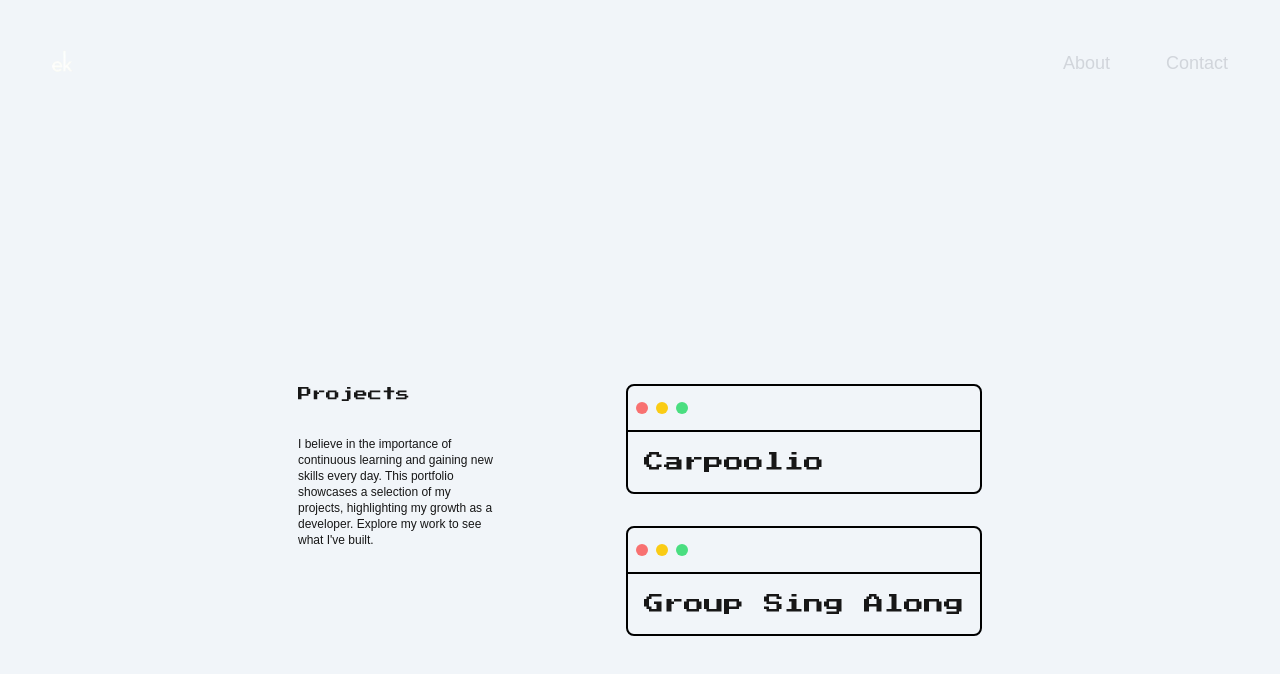
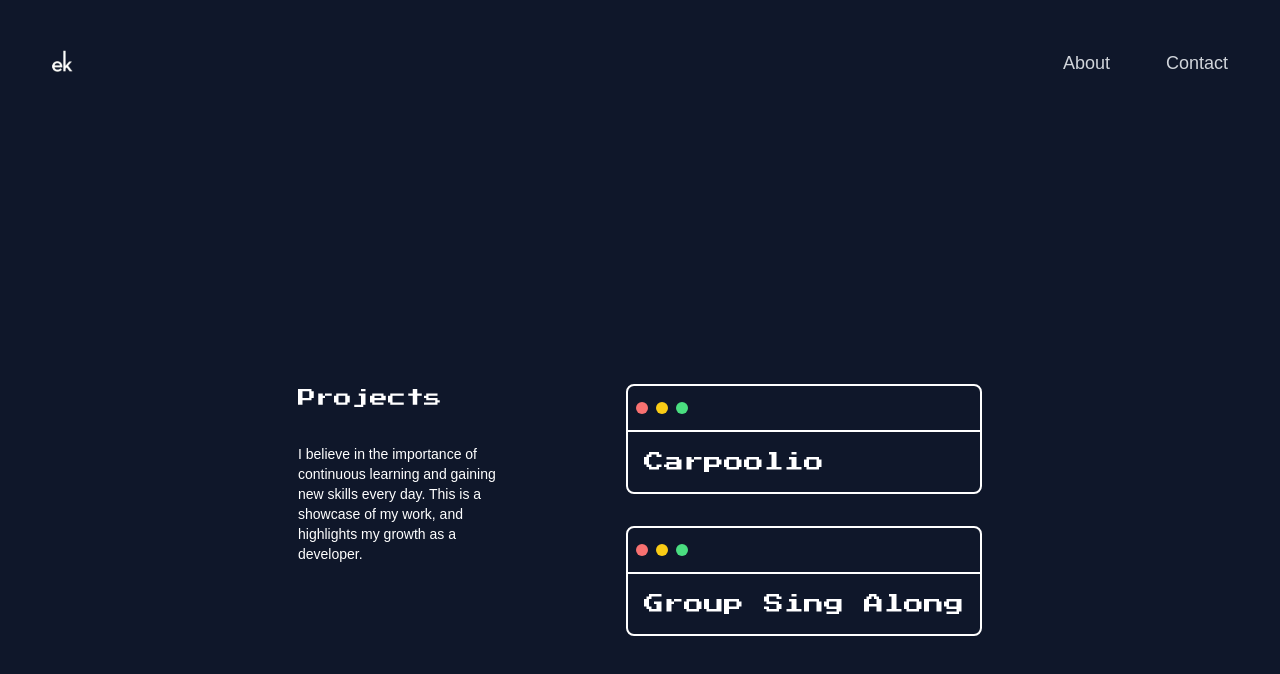
Before and after one commit to ernkerr/dev-portfolio, a Next.js app: page /projects in a window 1280 px wide. Shown: the top 674 px of the page. Built offline with nearby package versions, Linux system fonts and the light colour scheme.

Commit message:
about page

```diff
--- a/src/app/contact/page.tsx
+++ b/src/app/contact/page.tsx
@@ -1,28 +1,31 @@
 "use client";
 
 // import CurrentlyReading from "@/components/CurrentlyReading";
-import DarkModeToggle from "@/components/DarkModeToggle";
-import { poiretOne } from "../../../public/fonts/fonts";
+import NavBar from "@/components/NavBar";
+
+import { pressStart } from "../../../public/fonts/fonts";
 
 export default function About() {
   return (
-    <div className="min-h-screen bg-slate-100 text-white dark:bg-slate-900">
+    <div className="min-h-screen bg-slate-900 text-white">
+      <NavBar />
       <h1
-        className={`${poiretOne.className} text-md flex items-center justify-start p-2 font-medium sm:p-3 md:p-6 md:text-lg lg:p-8 lg:text-4xl`}
+        className={`${pressStart.className} text-md flex items-center justify-start p-8 pt-16 font-medium sm:p-16`}
       >
-        Hello.
+        Let&apos;s build something together.
       </h1>
-      <h2>
-        Need a beautiful, well-structures website? Want to collaborate on a
-        project together? Get in touch!
+      <h2 className="text-md p-2 pl-8 font-medium sm:pl-16 sm:pt-3 md:pt-6 lg:pt-8">
+        Reach out if you&apos;re looking for a <br /> developer, have a
+        question, or just want to connect
       </h2>
-      <h3>
-        Email: <a href={"/contact"}>erin.kerr17@gmail.com</a>
-        <br />
-        On the internet: LinkedIn / Twitter / Github
+      <h3 className="text-md mb-8 pl-8 pt-2 sm:pl-16 sm:pt-3 md:pt-6 lg:pt-8">
+        <a
+          href="mailto:hello@erinkerr.me"
+          className="mb-4 underline underline-offset-8"
+        >
+          hello@erinkerr.me
+        </a>
       </h3>
-
-      <DarkModeToggle />
     </div>
   );
 }
--- a/src/app/projects/page.tsx
+++ b/src/app/projects/page.tsx
@@ -6,20 +6,19 @@ import NavBar from "@/components/NavBar";
 
 export default function Projects() {
   return (
-    <div className="min-h-screen w-full bg-slate-100 dark:bg-slate-900 dark:text-white">
+    <div className="min-h-screen w-full bg-slate-900 text-white">
       <NavBar />
       <div className="flex flex-row justify-around">
         <div className="flex min-h-screen items-center justify-center">
           <div className="flex flex-col md:flex-row">
             <div className="flex flex-col items-start justify-start gap-8 p-16">
-              <h1 className={`${pressStart.className} text-sm font-medium`}>
+              <h1 className={`${pressStart.className} text-lg font-medium`}>
                 Projects
               </h1>
-              <p className="max-w-[200px] break-words text-xs">
+              <p className="max-w-[200px] break-words text-sm">
                 I believe in the importance of continuous learning and gaining
-                new skills every day. This portfolio showcases a selection of my
-                projects, highlighting my growth as a developer. Explore my work
-                to see what I&apos;ve built.
+                new skills every day. This is a showcase of my work, and
+                highlights my growth as a developer.
               </p>
             </div>
             <div className="flex flex-col justify-center p-16">
@@ -27,9 +26,9 @@ export default function Projects() {
                 Personal Projects{" "}
               </h2> */}
               <div className="mb-8">
-                <div className="rounded-lg border-2 border-black pt-4 dark:border-white">
+                <div className="rounded-lg border-2 border-white pt-4">
                   {/* Browser bar styling */}
-                  <div className="border-b-2 border-black px-2 pb-2 dark:border-white">
+                  <div className="border-b-2 border-white px-2 pb-2">
                     <div className="mb-2 flex gap-2">
                       <div className="h-3 w-3 rounded-full bg-red-400"></div>
                       <div className="h-3 w-3 rounded-full bg-yellow-400"></div>
@@ -37,18 +36,20 @@ export default function Projects() {
                     </div>
                   </div>
                   {/* Content */}
+                  <Link href="/carpoolio">
                     <h2
                       className={`${pressStart.className} p-4 text-xl transition-colors duration-200 hover:bg-blue-600/20`}
                     >
-                    <Link href="/carpoolio">Carpoolio</Link>
+                      Carpoolio
                     </h2>
+                  </Link>
                 </div>
               </div>
 
               <div className="mb-8">
-                <div className="rounded-lg border-2 border-black pt-4 dark:border-white">
+                <div className="rounded-lg border-2 border-white pt-4">
                   {/* Browser bar styling */}
-                  <div className="border-b-2 border-black px-2 pb-2 dark:border-white">
+                  <div className="border-b-2 border-white px-2 pb-2">
                     <div className="mb-2 flex gap-2">
                       <div className="h-3 w-3 rounded-full bg-red-400"></div>
                       <div className="h-3 w-3 rounded-full bg-yellow-400"></div>
@@ -56,11 +57,13 @@ export default function Projects() {
                     </div>
                   </div>
                   {/* Content */}
+                  <Link href="/groupsingalong">
                     <h2
                       className={`${pressStart.className} p-4 text-xl hover:bg-blue-600/20`}
                     >
-                    <Link href="/groupsingalong">Group Sing Along</Link>
+                      Group Sing Along
                     </h2>
+                  </Link>
                   {/* <Image
                     src="/groupsingalong2.png"
                     alt="Group Sing Along"
--- a/src/components/BentoGrid.tsx
+++ b/src/components/BentoGrid.tsx
@@ -34,7 +34,7 @@ const BentoGrid = () => {
             <nav className="flex w-full items-center justify-between sm:m-4 md:m-6 lg:m-10">
               <Link
                 href="/"
-                className="text-md med:text-med transform-gpu rounded-lg p-3 font-medium text-gray-300 transition-all duration-700 ease-in-out will-change-transform hover:bg-blue-500 hover:text-white sm:text-sm lg:text-lg"
+                className="text-md transform-gpu rounded-lg p-3 font-medium text-gray-300 transition-all duration-700 ease-in-out will-change-transform hover:bg-blue-500 hover:text-white sm:text-sm lg:text-lg"
               >
                 <Image src="/ek.png" alt="Erin Kerr" width={30} height={30} />
               </Link>
```
Lines whose indentation alone changed are shown as unchanged.
